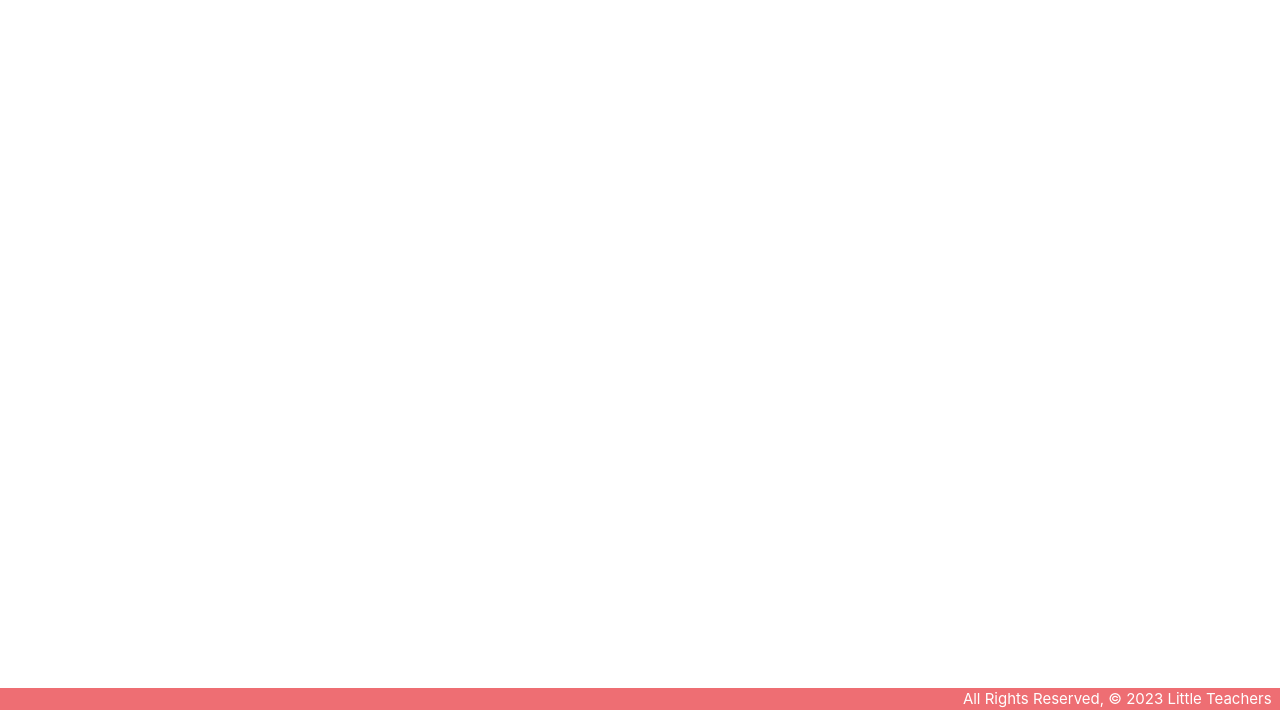
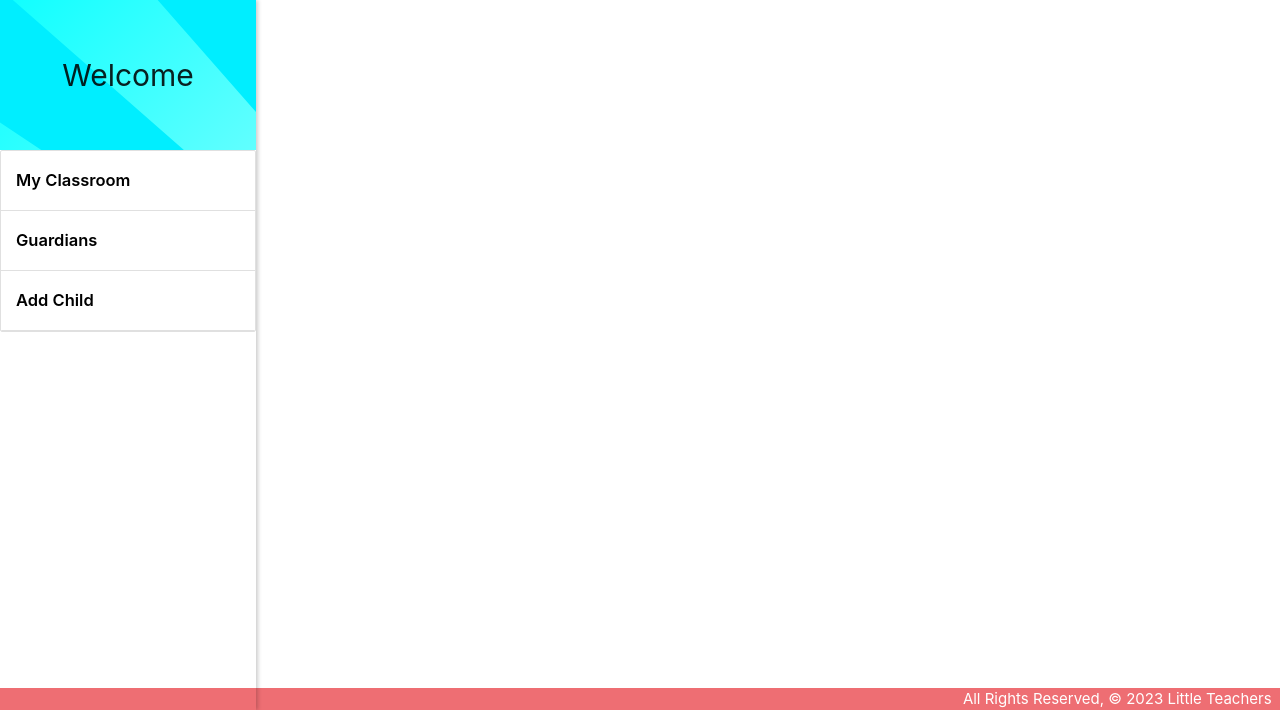
Before and after one commit to mar69287/little-learners, a Django app: template main_app/templates/main_app/task_list.html in a window 1280 px wide. Shown: the part 90-800 px from the top of the page. Run offline with Django 4.2, Linux system fonts and the light colour scheme; the template is opened without the code that fills it, so the values that code supplies are empty.

Commit message:
added nav bar to task_list

```diff
--- a/main_app/templates/main_app/task_list.html
+++ b/main_app/templates/main_app/task_list.html
@@ -2,6 +2,19 @@
 {% block content %}
 
 <h1>Activities List</h1>
+
+<div class="teacher-main">
+  <div id="name-title">
+    <p style="font-size: 2rem;">Welcome</p>
+  </div>
+  <div class="collection">
+
+    <a href="{% url 'dashboard' %}">My Classroom</a>
+    <a href="{% url 'guardians_index' %}">Guardians</a>
+    <a href="{% url 'children_create' %}">Add Child</a>
+  </div>
+</div>
+
 
 {% for activity in activity_list %}
   <a href="{% url 'task_index' %}">
```
